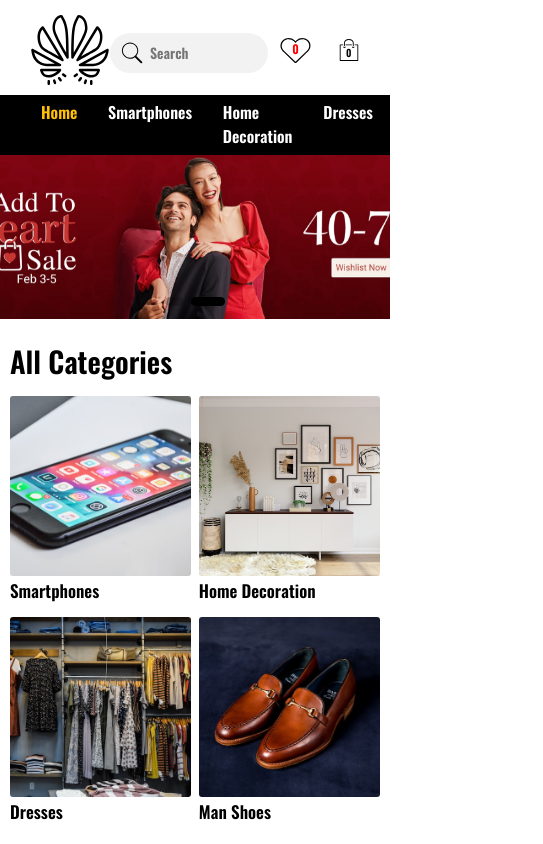
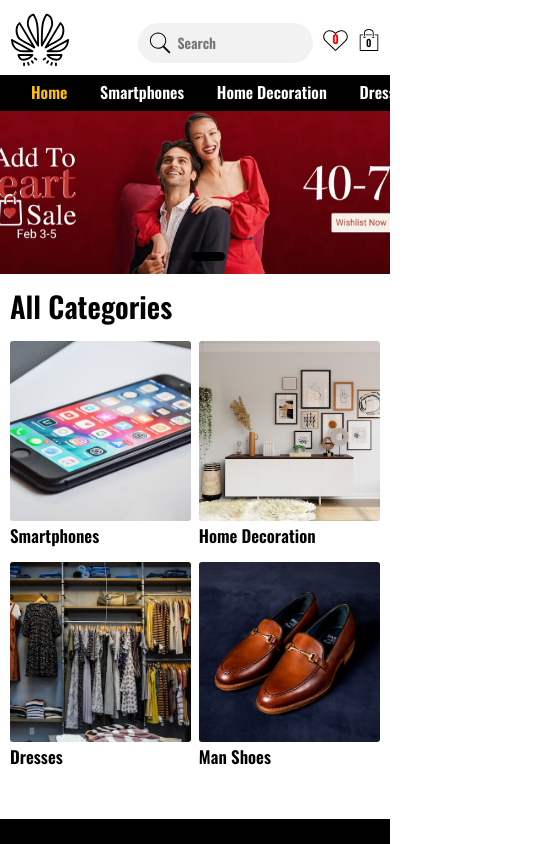
Before and after one commit to TornikeZhizhi/shopping-web, a React (Create React App) app: page / in a window 390 px wide. Shown: the top 844 px of the page, 543 px wide, since content can reach past the window. Built offline with nearby package versions, Linux system fonts and the light colour scheme; a web font is replaced by a local one.

Commit message:
update responsive

```diff
--- a/src/BaseLayout/Header/Header.js
+++ b/src/BaseLayout/Header/Header.js
@@ -12,7 +12,7 @@ import { FavouriteTheme } from '../../Contexts/FavouritesContext';
 const Header = () => {
 
 const ctx = useContext(FavouriteTheme)
-console.log(ctx)
+
 const [focus, setFocus] = useState(false);
 
     return (
--- a/src/BaseLayout/Header/header.module.css
+++ b/src/BaseLayout/Header/header.module.css
@@ -1,6 +1,12 @@
 
 .header {
     padding: 10px 0px 0;
+    position: fixed;
+    top: 0;
+    left: 0;
+    z-index: 1000;
+    background: #ffff;
+    width: 100%;
 }
 .header_logo img{
 
@@ -109,3 +115,55 @@
     color: red;
     font-size: 12px;
 }
+
+
+@media only screen and (max-width: 992px) {
+    .header_nav {
+        display: flex;
+        background-color: #000;
+        padding: 5px 31px 7px;
+        width: 100vw;
+        overflow-x: scroll;
+    }
+
+    .header_nav a{
+        color: #fff;
+        font-size: 16px;
+        white-space: nowrap;
+    }
+    .header_logo {
+        width: 60px;
+        object-fit: contain;
+    }
+
+    .header_header_up_wrapper__Rqx\+y {
+
+        padding: 0px 13px;
+    }
+
+    .cart {
+        margin-left: 0px;
+    }
+
+    .header_search {
+        position: relative;
+        max-width: 45vw;
+        width: 100%;
+        transition: all .4s;
+    }
+    .header_search.active {
+        max-width: 50vw;
+    }
+    .header_up_wrapper {
+
+        padding: 0px 10px;
+    }
+
+    .header_logo img {
+        width: 60px
+    }
+
+    .favourite_box img {
+        width: 45px;
+    }
+}
--- a/src/components/Products/ProductsComponent.css
+++ b/src/components/Products/ProductsComponent.css
@@ -166,19 +166,25 @@
 
   @media only screen and (max-width: 992px) {
     .products_wrapper {
-        width: 100%;
-        flex: 0 0 100%;
+        width: 48%;
+        flex: 0 0 48%;
         margin-bottom: 50px;
         background-color: #fff;
     }
     .products_container {
-        padding: 14px 20px 50px;
+        padding: 14px 10px 50px;
         min-height: 50vh;
     }
     .products_wrapper {
 
         margin-bottom: 15px;
 
+    }
+    .products_img{
+        height: 50vw;
+    }
+    .product_body  {
+        padding: 5px;
     }
   }
 
--- a/src/components/categories/category.css
+++ b/src/components/categories/category.css
@@ -73,6 +73,6 @@
     }
     .category_container {
 
-        margin: 20px auto 50px;
+        margin: 10px auto 50px;
     }
 }
--- a/src/index.css
+++ b/src/index.css
@@ -26,3 +26,15 @@
   font-style: normal;
   font-display: swap;
 }
+
+body {
+  padding-top: 130px;
+}
+
+
+@media only screen and (max-width: 992px) {
+  body {
+    padding-top: 110px;
+  }
+
+}
```
